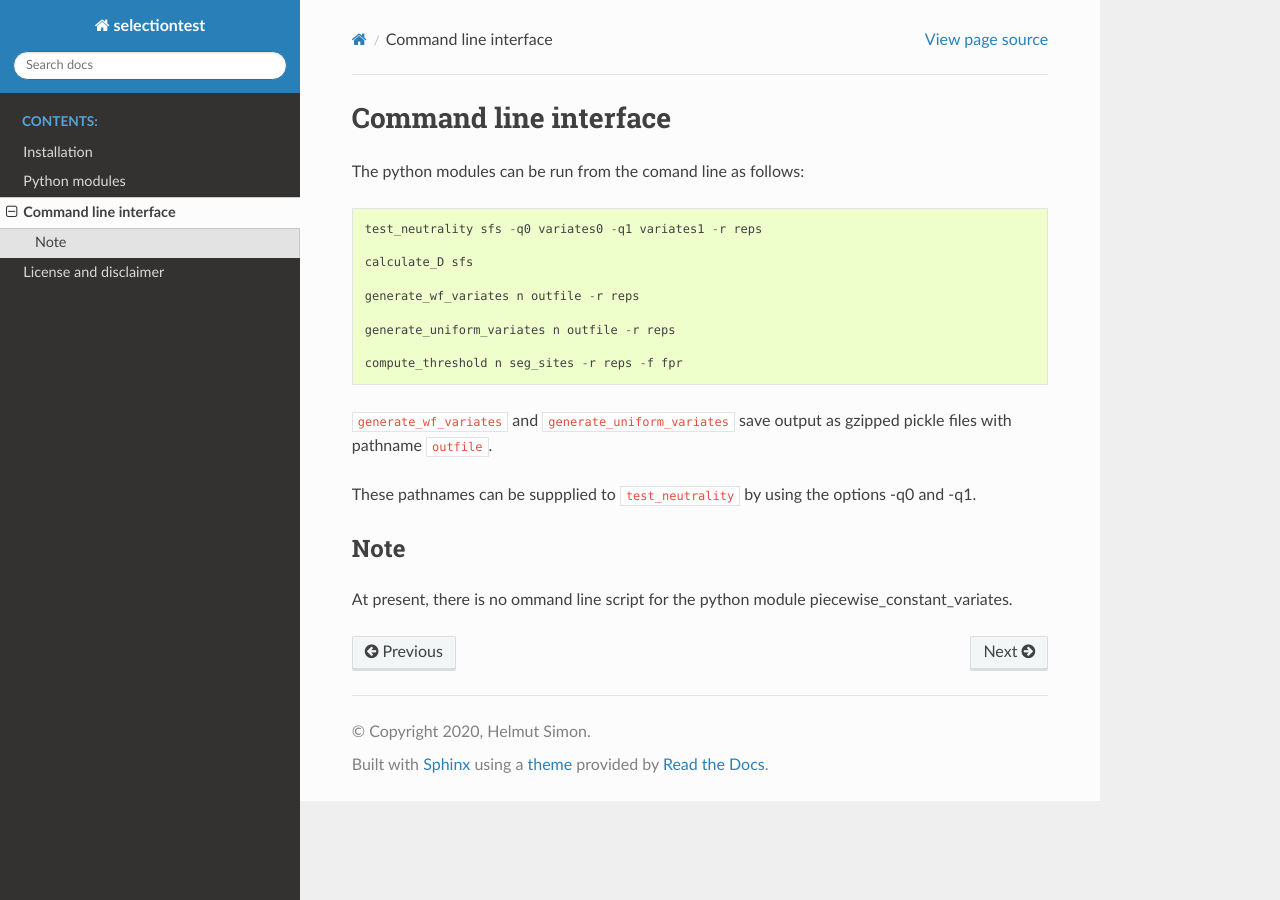
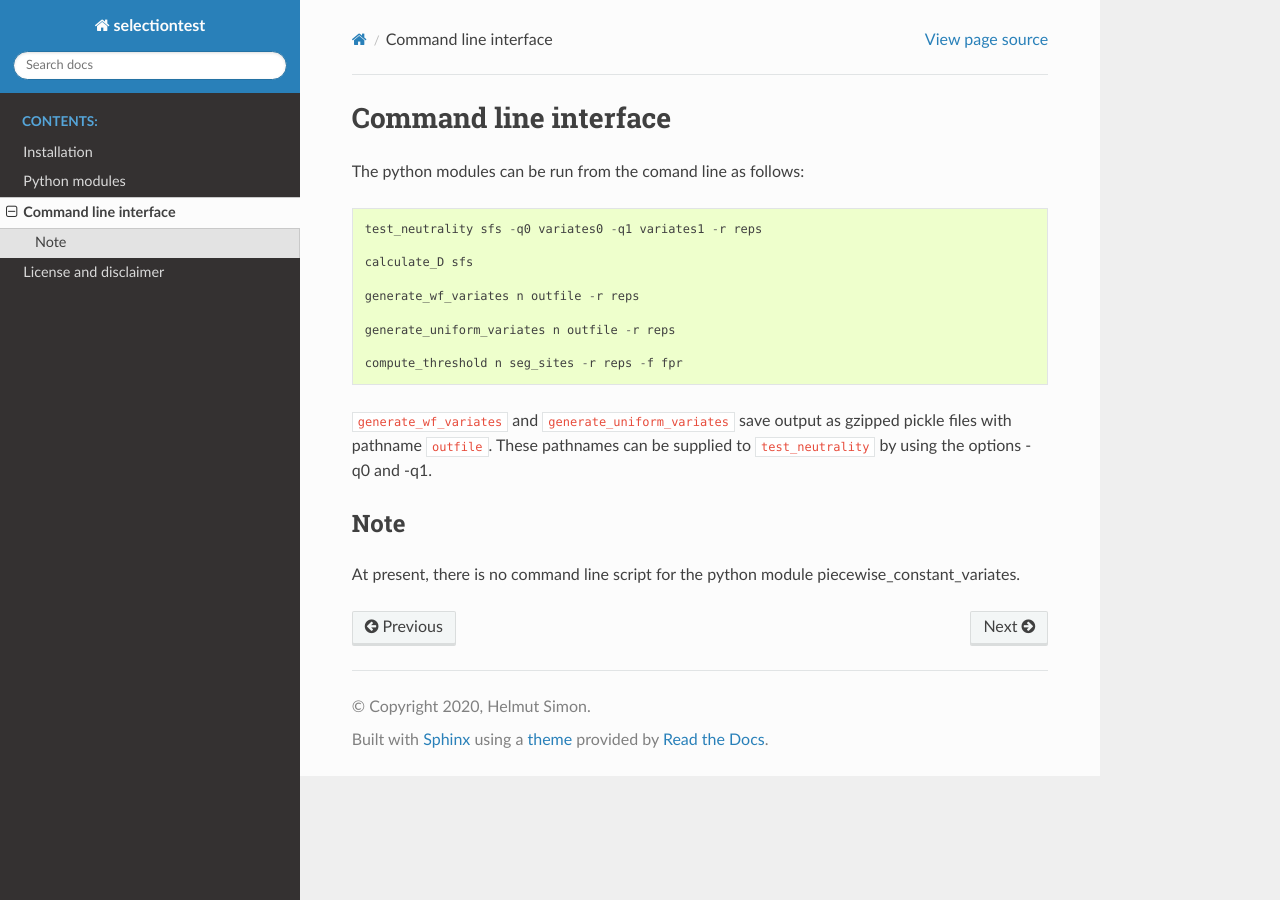
Before and after one commit to helmutsimon/selectiontest, a Sphinx documentation site: the page built from docs/source/cli.rst, in a window 1280 px wide. Built offline with Sphinx 7.4.7 and the Read the Docs theme 2.0.0, drawn with Linux system fonts in a browser that asks for light colours.

Commit message:
Docs typos.

```diff
--- a/docs/source/cli.rst
+++ b/docs/source/cli.rst
@@ -16,11 +16,9 @@ The python modules can be run from the comand line as follows:
 
     compute_threshold n seg_sites -r reps -f fpr
 
-``generate_wf_variates`` and ``generate_uniform_variates`` save output as gzipped pickle files with pathname ``outfile``.
-
-These pathnames can be suppplied to ``test_neutrality`` by using the options -q0 and -q1.
+``generate_wf_variates`` and ``generate_uniform_variates`` save output as gzipped pickle files with pathname ``outfile``. These pathnames can be supplied to ``test_neutrality`` by using the options -q0 and -q1.
 
 Note
 ----
 
-At present, there is no ommand line script for the python module piecewise_constant_variates.
+At present, there is no command line script for the python module piecewise_constant_variates.
```
